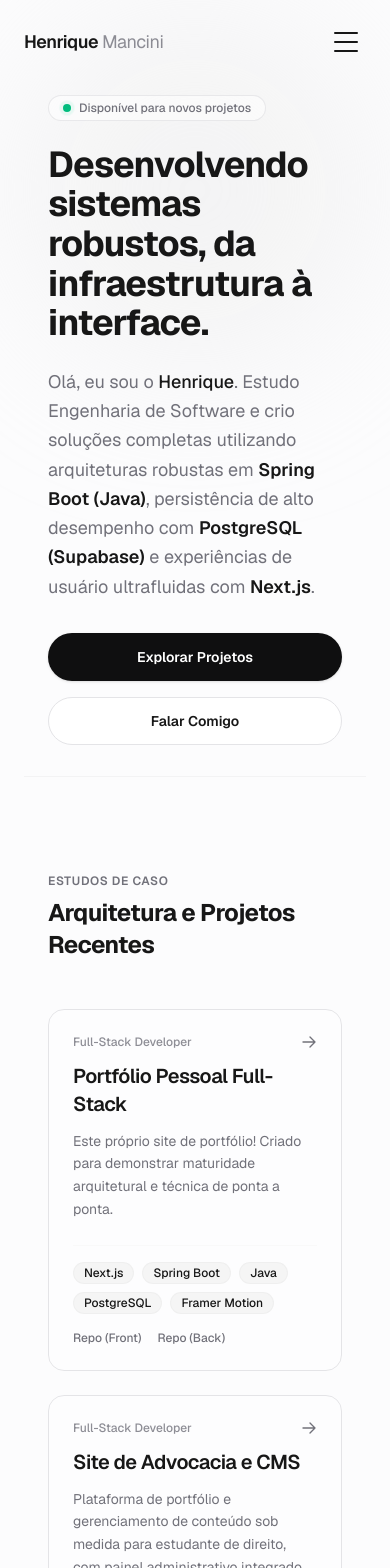
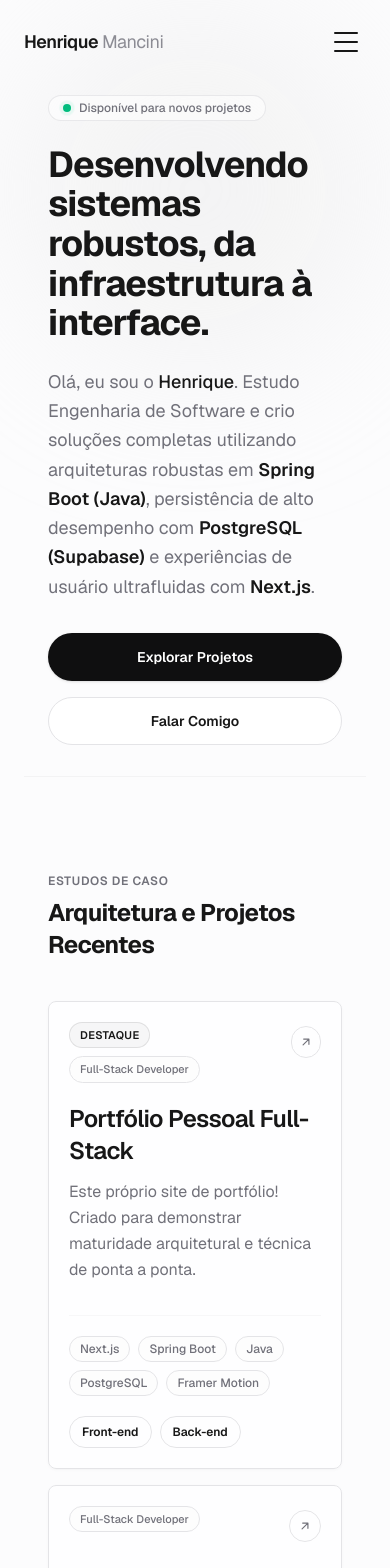
Before and after one commit to Henrique-mancini/portfolio-front, a Next.js app: page / in a window 390 px wide. Shown: the top 1568 px of the page. Built offline with nearby package versions, Linux system fonts and the light colour scheme.

Commit message:
feat: redesign projects grid with responsive layout, featured project support, and refined motion animations

```diff
--- a/app/components/ProjectsGrid.tsx
+++ b/app/components/ProjectsGrid.tsx
@@ -8,10 +8,17 @@ interface Project {
   description: string;
   tags: string[];
   role: string;
+  featured?: boolean;
   githubUrl?: string;
   githubFrontUrl?: string;
   githubBackUrl?: string;
   liveUrl?: string;
+}
+
+interface ProjectLink {
+  label: string;
+  href: string;
+  ariaLabel: string;
 }
 
 const mockProjects: Project[] = [
@@ -21,6 +28,7 @@ const mockProjects: Project[] = [
     description: "Este próprio site de portfólio! Criado para demonstrar maturidade arquitetural e técnica de ponta a ponta.",
     tags: ["Next.js", "Spring Boot", "Java", "PostgreSQL", "Framer Motion"],
     role: "Full-Stack Developer",
+    featured: true,
     githubFrontUrl: "https://github.com/Henrique-mancini/portfolio-front",
     githubBackUrl: "https://github.com/Henrique-mancini/portfolio-back",
   },
@@ -43,38 +51,77 @@ const mockProjects: Project[] = [
   },
 ];
 
+const getProjectLinks = (project: Project): ProjectLink[] => {
+  const links: ProjectLink[] = [];
+
+  if (project.githubUrl) {
+    links.push({
+      label: "Repositório",
+      href: project.githubUrl,
+      ariaLabel: `Abrir repositório do projeto ${project.title}`,
+    });
+  }
+
+  if (project.githubFrontUrl) {
+    links.push({
+      label: "Front-end",
+      href: project.githubFrontUrl,
+      ariaLabel: `Abrir repositório front-end do projeto ${project.title}`,
+    });
+  }
+
+  if (project.githubBackUrl) {
+    links.push({
+      label: "Back-end",
+      href: project.githubBackUrl,
+      ariaLabel: `Abrir repositório back-end do projeto ${project.title}`,
+    });
+  }
+
+  if (project.liveUrl) {
+    links.push({
+      label: "Demo",
+      href: project.liveUrl,
+      ariaLabel: `Abrir demonstração do projeto ${project.title}`,
+    });
+  }
+
+  return links;
+};
+
 export default function ProjectsGrid() {
   const containerVariants: Variants = {
     hidden: {},
     visible: {
       transition: {
-        staggerChildren: 0.1,
+        staggerChildren: 0.12,
       },
     },
   };
 
   const cardVariants: Variants = {
-    hidden: { y: 40, opacity: 0 },
+    hidden: { y: 32, opacity: 0, scale: 0.98 },
     visible: {
       y: 0,
       opacity: 1,
+      scale: 1,
       transition: {
         type: "spring" as const,
-        stiffness: 100,
-        damping: 18,
+        stiffness: 120,
+        damping: 19,
       },
     },
   };
 
   return (
-    <section id="projetos" className="py-24 border-t border-border/40 px-6 md:px-0">
-      <div className="mx-auto max-w-3xl w-full">
+    <section id="projetos" className="scroll-mt-28 py-24 border-t border-border/40 px-6 md:px-0">
+      <div className="mx-auto max-w-4xl w-full">
         {/* Section Title */}
-        <div className="flex flex-col gap-2 mb-12">
+        <div className="flex flex-col gap-2 mb-10 sm:mb-12">
           <h2 className="text-xs font-semibold uppercase tracking-wider text-muted">
             Estudos de Caso
           </h2>
-          <p className="text-2xl font-bold tracking-tight text-foreground">
+          <p className="text-2xl sm:text-3xl font-bold tracking-tight text-foreground">
             Arquitetura e Projetos Recentes
           </p>
         </div>
@@ -85,29 +132,46 @@ export default function ProjectsGrid() {
           initial="hidden"
           whileInView="visible"
           viewport={{ once: true, margin: "-100px" }}
-          className="flex flex-col gap-6"
+          className="grid grid-cols-1 gap-4 sm:gap-5 lg:grid-cols-2"
         >
-          {mockProjects.map((project) => (
-            <motion.div
+          {mockProjects.map((project) => {
+            const links = getProjectLinks(project);
+            const isFeatured = project.featured === true;
+
+            return (
+              <motion.article
                 key={project.id}
                 variants={cardVariants}
                 whileHover={{
-                y: -4,
-                borderColor: "var(--card-hover-border)"
+                  y: -6,
+                  borderColor: "var(--card-hover-border)",
                 }}
-              transition={{ type: "spring", stiffness: 300, damping: 20 }}
-              className="group relative flex flex-col justify-between p-6 rounded-2xl border border-border bg-card/40 hover:bg-card/90 transition-colors duration-300"
+                transition={{ type: "spring", stiffness: 320, damping: 24 }}
+                className={`group relative flex min-h-[320px] flex-col justify-between overflow-hidden rounded-lg border border-border bg-card/70 p-5 shadow-sm shadow-black/[0.03] transition-colors duration-300 hover:bg-card dark:shadow-none sm:p-6 ${
+                  isFeatured ? "lg:col-span-2 lg:min-h-[300px] lg:p-8" : ""
+                }`}
               >
-              <div className="flex flex-col gap-3">
-                <div className="flex items-center justify-between">
-                  <span className="text-xs font-medium text-muted/80">
+                <div className="pointer-events-none absolute inset-x-0 top-0 h-px bg-gradient-to-r from-transparent via-foreground/20 to-transparent opacity-0 transition-opacity duration-300 group-hover:opacity-100" />
+
+                <div className="flex flex-col gap-5">
+                  <div className="flex items-start justify-between gap-4">
+                    <div className="flex flex-wrap items-center gap-2">
+                      {isFeatured && (
+                        <span className="rounded-full border border-foreground/10 bg-foreground/[0.03] px-2.5 py-1 text-[11px] font-semibold uppercase tracking-wide text-foreground">
+                          Destaque
+                        </span>
+                      )}
+                      <span className="rounded-full border border-border bg-background/70 px-2.5 py-1 text-[11px] font-medium text-muted">
                         {project.role}
                       </span>
+                    </div>
 
-                  {/* Decorative Arrow */}
-                  <span className="text-muted group-hover:text-foreground group-hover:translate-x-0.5 transition-all duration-200">
+                    <span
+                      aria-hidden="true"
+                      className="mt-1 grid h-8 w-8 place-items-center rounded-full border border-border text-muted transition-all duration-300 group-hover:-translate-y-0.5 group-hover:translate-x-0.5 group-hover:border-card-hover-border group-hover:text-foreground"
+                    >
                       <svg
-                      className="w-4 h-4"
+                        className="h-3.5 w-3.5"
                         fill="none"
                         stroke="currentColor"
                         strokeWidth="2"
@@ -116,77 +180,62 @@ export default function ProjectsGrid() {
                         <path
                           strokeLinecap="round"
                           strokeLinejoin="round"
-                        d="M13.5 4.5L21 12m0 0l-7.5 7.5M21 12H3"
+                          d="M7 17L17 7M17 7H8M17 7V16"
                         />
                       </svg>
                     </span>
                   </div>
 
-                <h3 className="text-xl font-semibold tracking-tight text-foreground">
+                  <div className={isFeatured ? "max-w-2xl" : ""}>
+                    <h3
+                      className={`font-semibold tracking-tight text-foreground ${
+                        isFeatured ? "text-2xl sm:text-3xl" : "text-xl"
+                      }`}
+                    >
                       {project.title}
                     </h3>
 
-                <p className="text-sm sm:text-base text-muted leading-relaxed">
+                    <p
+                      className={`mt-3 text-muted leading-relaxed ${
+                        isFeatured ? "text-base sm:text-lg" : "text-sm sm:text-base"
+                      }`}
+                    >
                       {project.description}
                     </p>
                   </div>
+                </div>
 
                 {/* Tags and Action Links */}
-              <div className="flex flex-wrap items-center justify-between gap-4 mt-6 pt-4 border-t border-border/20">
+                <div className="mt-8 flex flex-col gap-5 border-t border-border/30 pt-5 sm:flex-row sm:items-end sm:justify-between">
                   <div className="flex flex-wrap gap-2">
                     {project.tags.map((tag) => (
                       <span
                         key={tag}
-                      className="inline-flex items-center rounded-full bg-neutral-100 dark:bg-neutral-800 px-2.5 py-0.5 text-xs font-medium text-muted-foreground border border-neutral-200/40 dark:border-neutral-700/30"
+                        className="inline-flex items-center rounded-full border border-border bg-background/70 px-2.5 py-1 text-xs font-medium text-muted"
                       >
                         {tag}
                       </span>
                     ))}
                   </div>
 
-                <div className="flex flex-wrap items-center gap-x-4 gap-y-2">
-                  {project.githubUrl && (
+                  <div className="flex flex-wrap items-center gap-2">
+                    {links.map((link) => (
                       <a
-                      href={project.githubUrl}
+                        key={link.label}
+                        href={link.href}
                         target="_blank"
                         rel="noopener noreferrer"
-                      className="text-xs font-medium text-muted hover:text-foreground transition-colors"
+                        aria-label={link.ariaLabel}
+                        className="inline-flex h-8 items-center rounded-full border border-border px-3 text-xs font-semibold text-foreground transition-colors hover:border-card-hover-border hover:bg-foreground hover:text-background focus-visible:outline focus-visible:outline-2 focus-visible:outline-offset-4 focus-visible:outline-foreground"
                       >
-                      Repositório
+                        {link.label}
                       </a>
-                  )}
-                  {project.githubFrontUrl && (
-                    <a
-                      href={project.githubFrontUrl}
-                      target="_blank"
-                      rel="noopener noreferrer"
-                      className="text-xs font-medium text-muted hover:text-foreground transition-colors"
-                    >
-                      Repo (Front)
-                    </a>
-                  )}
-                  {project.githubBackUrl && (
-                    <a
-                      href={project.githubBackUrl}
-                      target="_blank"
-                      rel="noopener noreferrer"
-                      className="text-xs font-medium text-muted hover:text-foreground transition-colors"
-                    >
-                      Repo (Back)
-                    </a>
-                  )}
-                  {project.liveUrl && (
-                    <a
-                      href={project.liveUrl}
-                      className="text-xs font-medium text-foreground hover:opacity-85 transition-opacity"
-                    >
-                      Ver Demo
-                    </a>
-                  )}
+                    ))}
                   </div>
                 </div>
-            </motion.div>
-          ))}
+              </motion.article>
+            );
+          })}
         </motion.div>
       </div>
     </section>
```
Lines whose indentation alone changed are shown as unchanged.
